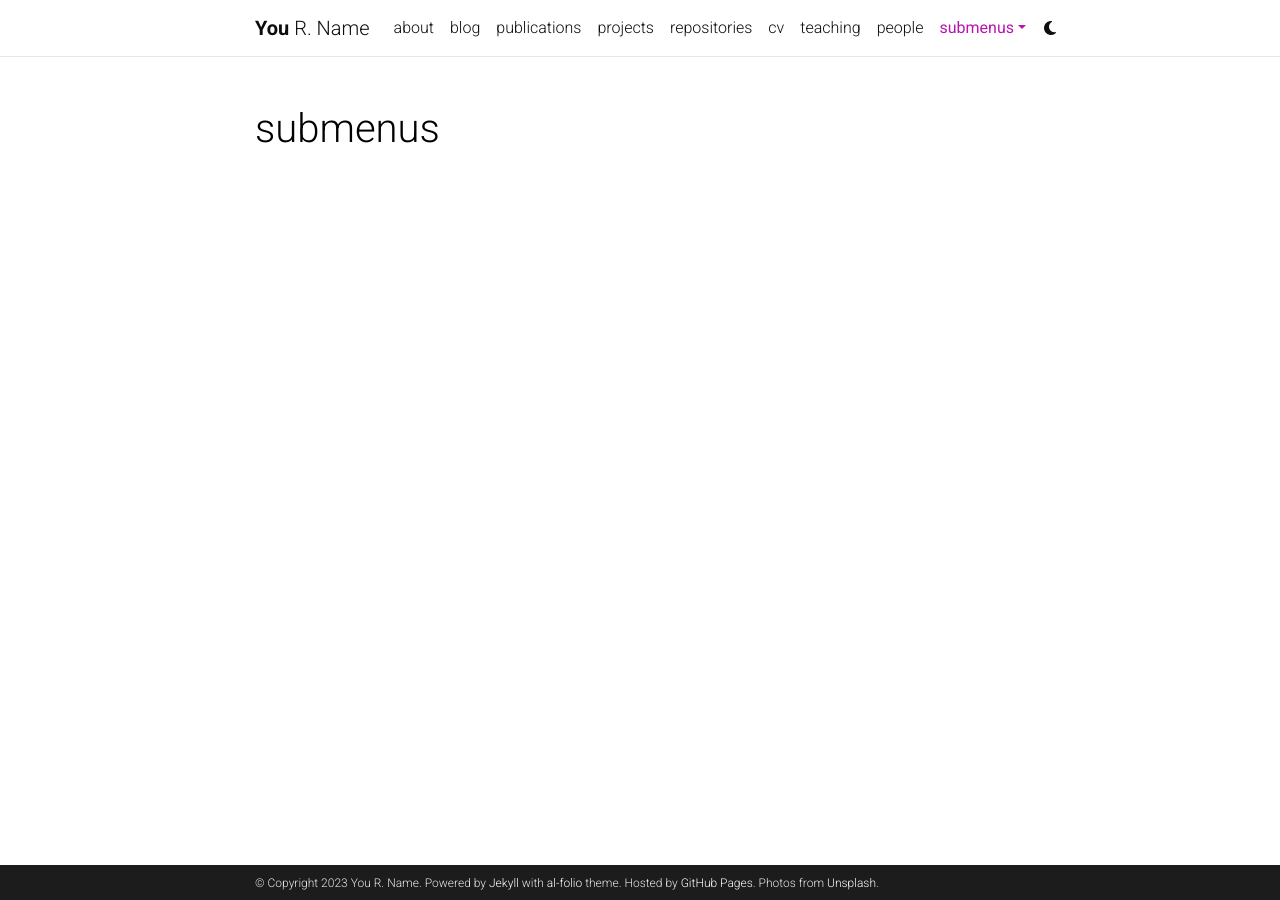
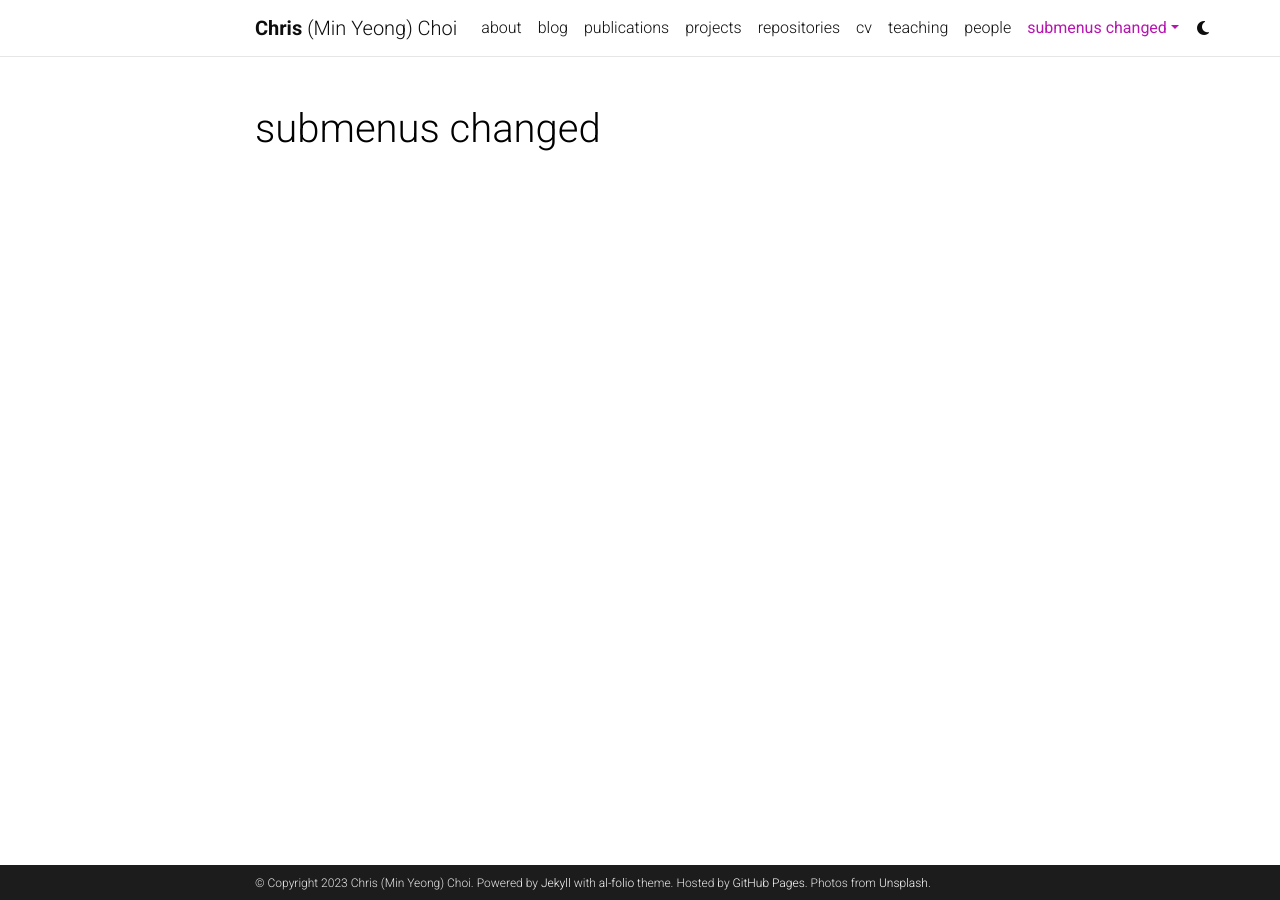
Before and after one commit to benhurtekeste/benhurtekeste.github.io, a Jekyll site: the page built from _pages/dropdown.md, in a window 1280 px wide. Built offline with Jekyll 4.4.1, drawn with Linux system fonts in a browser that asks for light colours; comment, search, counter and statistics services are not loaded; a style sheet for code colours, icons or effects is not loaded.

Commit message:
Changed the submenus and the links to socials and stuff

```diff
--- a/Gemfile
+++ b/Gemfile
@@ -1,5 +1,6 @@
 source 'https://rubygems.org'
 group :jekyll_plugins do
+    gem 'wdm', '>= 0.1.0'
     gem 'classifier-reborn'
     gem 'jekyll'
     gem 'jekyll-archives'
--- a/_config.yml
+++ b/_config.yml
@@ -3,10 +3,10 @@
 # -----------------------------------------------------------------------------
 
 title: blank # the website title (if blank, full name will be used instead)
-first_name: You
-middle_name: R.
-last_name: Name
-email: you@example.com
+first_name: Chris
+middle_name: (Min Yeong)
+last_name: Choi
+email: minyeonc@andrew.cmu.edu
 description: > # the ">" symbol means to ignore newlines until "footer_text:"
   A simple, whitespace theme for academics. Based on [*folio](https://github.com/bogoli/-folio) design.
 footer_text: >
@@ -18,8 +18,8 @@
 lang: en # the language of your site (for example: en, fr, cn, ru, etc.)
 icon: ⚛️  # the emoji used as the favicon (alternatively, provide image name in /assets/img/)
 
-url: https://alshedivat.github.io # the base hostname & protocol for your site
-baseurl: /al-folio # the subpath of your site, e.g. /blog/
+url: https://chrischoi.github.io # the base hostname & protocol for your site
+baseurl:  # the subpath of your site, e.g. /blog/
 last_updated: false # set to true if you want to display last updated in the footer
 impressum_path:  # set to path to include impressum link in the footer, use the same path as permalink in a page, helps to conform with EU GDPR
 
@@ -67,22 +67,22 @@
 # Social integration
 # -----------------------------------------------------------------------------
 
-github_username: # your GitHub user name
+github_username: ChrisChoi314 # your GitHub user name
 gitlab_username: # your GitLab user name
-x_username: # your X handle
+x_username: chrischoi314 # your X handle
 mastodon_username: # your mastodon instance+username in the format instance.tld/@username
-linkedin_username: # your LinkedIn user name
+linkedin_username: chrischoi314 # your LinkedIn user name
 telegram_username: # your Telegram user name
 scholar_userid: # your Google Scholar ID
 semanticscholar_id: # your Semantic Scholar ID
 whatsapp_number: # your WhatsApp number (full phone number in international format. Omit any zeroes, brackets, or dashes when adding the phone number in international format.)
-orcid_id: # your ORCID ID
+orcid_id: 0009-0005-2328-3044 # your ORCID ID
 medium_username: # your Medium username
 quora_username: # your Quora username
 publons_id: # your ID on Publons
 lattes_id: # your ID on Lattes (Brazilian Lattes CV)
 osf_id: # your OSF ID
-research_gate_profile: # your profile on ResearchGate
+research_gate_profile: Chris-Choi-12 # your profile on ResearchGate
 scopus_id: # your profile on Scopus
 blogger_url: # your blogger URL
 work_url: # work page URL
@@ -93,13 +93,13 @@
 stackoverflow_id: # your stackoverflow id
 kaggle_id: # your kaggle id
 lastfm_id: # your lastfm id
-spotify_id: # your spotify id
+spotify_id: atomicboy123 # your spotify id
 pinterest_id: # your pinterest id
 unsplash_id: # your unsplash id
-instagram_id: # your instagram id
-facebook_id: # your facebook id
-youtube_id: # your youtube channel id (youtube.com/@<youtube_id>)
-discord_id: # your discord id (18-digit unique numerical identifier)
+instagram_id: chrischoi314 # your instagram id
+facebook_id: chris.choi.71 # your facebook id
+youtube_id: ChrisChoi123 # your youtube channel id (youtube.com/@<youtube_id>)
+discord_id: chrischoi314 # your discord id (18-digit unique numerical identifier)
 zotero_username: # your zotero username
 wechat_qr: # filename of your wechat qr-code saved as an image (e.g., wechat-qr.png if saved to assets/img/wechat-qr.png)
 
@@ -329,7 +329,7 @@
 # -----------------------------------------------------------------------------
 
 imagemagick:
-  enabled: true # enables responsive images for your site (recommended, see https://github.com/alshedivat/al-folio/issues/537)
+  enabled: false # enables responsive images for your site (recommended, see https://github.com/alshedivat/al-folio/issues/537)
   widths:
     - 480
     - 800
--- a/_pages/dropdown.md
+++ b/_pages/dropdown.md
@@ -1,13 +1,22 @@
 ---
 layout: page
-title: submenus
+title: submenus changed
 nav: true
 nav_order: 7
 dropdown: true
 children:
+    - title: blog
+      permalink: /blog/
+    - title: divider
     - title: publications
       permalink: /publications/
     - title: divider
     - title: projects
       permalink: /projects/
+    - title: divider
+    - title: repositories
+      permalink: /repositories/
+    - title: divider
+    - title: cv
+      permalink: cv
 ---
```
Also changed, not shown: _pages/about.md (+1 -1 lines).
